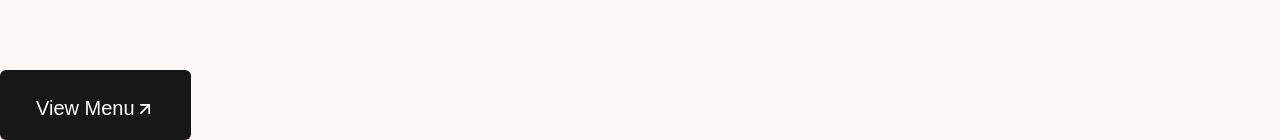
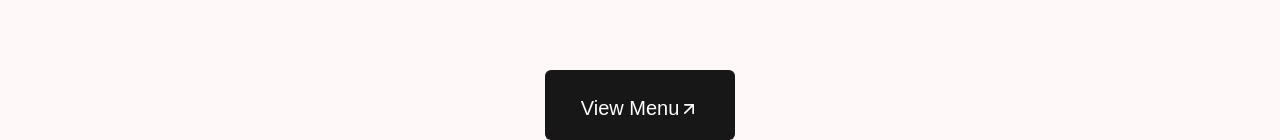
Before and after one commit to campbell-15/ReactBakery, a React (Create React App) app: page /about-us in a window 1280 px wide. Shown: the part 1958-2098 px from the top of the page. Built offline with nearby package versions, Linux system fonts and the light colour scheme; the HTML template or start-up script is replaced by a standard one.

Commit message:
added button styling

```diff
--- a/src/Components/AboutPage/AboutPage.jsx
+++ b/src/Components/AboutPage/AboutPage.jsx
@@ -53,9 +53,11 @@
           </div>
         </div>
       </div>
-      <button className="w-full rounded bg-neutral-900 px-9 py-4 text-xl text-white transition-colors hover:bg-neutral-700 md:w-fit" onClick={() => navigate('/menu-page')}>
-        View Menu<FiArrowUpRight className="inline" />
-      </button>
+      <div className="flex items-center justify-center h-screen-5px">
+        <button className="w-full rounded bg-neutral-900 px-9 py-4 text-xl text-white transition-colors hover:bg-neutral-700 md:w-fit " onClick={() => navigate('/menu-page')}>
+          View Menu<FiArrowUpRight className="inline" />
+        </button>
+      </div>
   </div>
 
   )
```
